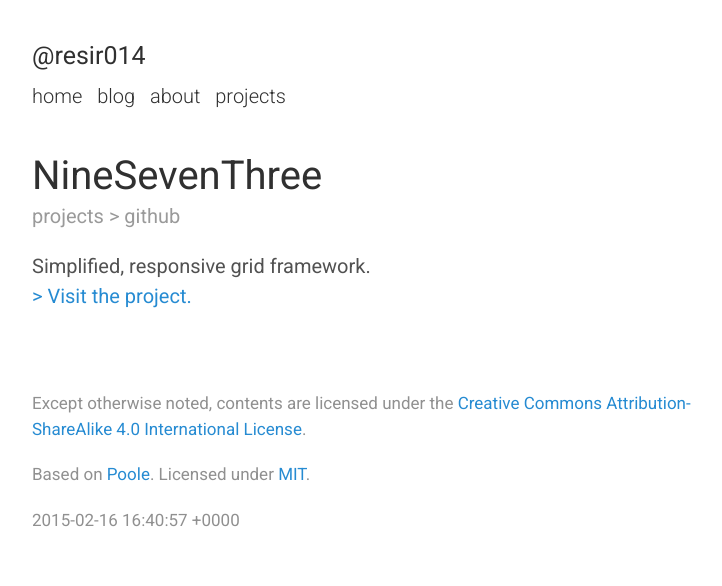
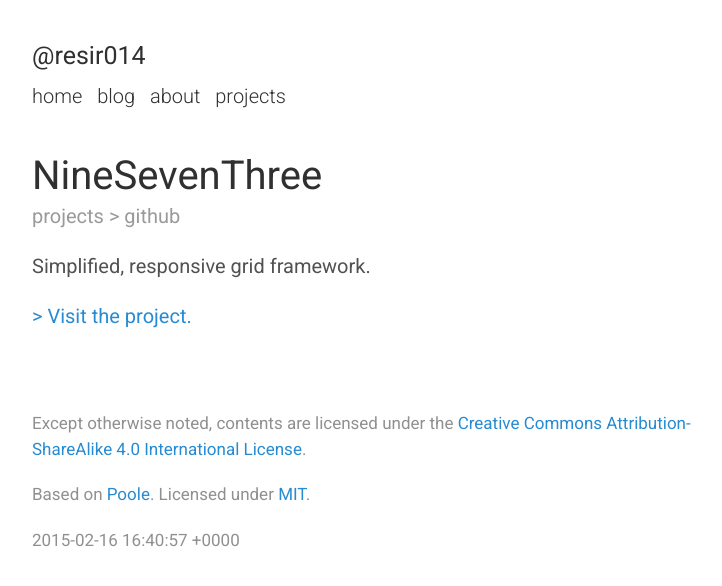
Before and after one commit to resir014/resir014.github.io, a Jekyll site: the page built from _projects/github/NineSevenThree.md, in a window 1280 px wide. Shown: the top 586 px of the page, without its empty margins (248-970 px from the left). Built offline with Jekyll 4.4.1, drawn with Linux system fonts in a browser that asks for light colours; nearby versions of some CDN libraries; Markdown is read by kramdown in place of the engine named in the settings; comment, search, counter and statistics services are not loaded.

Commit message:
Temporary fix for project page links
Well, it kinda works.

```diff
--- a/_layouts/project.html
+++ b/_layouts/project.html
@@ -13,6 +13,6 @@ layout: default
   {{ content }}
 
   {% if page.link %}
-  <a class="project-link" href="{{ page.link }}" target="_blank">&gt; Visit the project.</a>
+  <p><a class="project-link" href="{{ page.link }}" target="_blank">&gt; Visit the project.</a></p>
   {% endif %}
 </div>
--- a/public/css/style.css
+++ b/public/css/style.css
@@ -84,8 +84,7 @@ strong {
 
 /* Lists */
 ul, ol, dl {
-  margin-top: 0;
-  margin-bottom: 1rem;
+  margin: 0;
 }
 
 dt {
```
